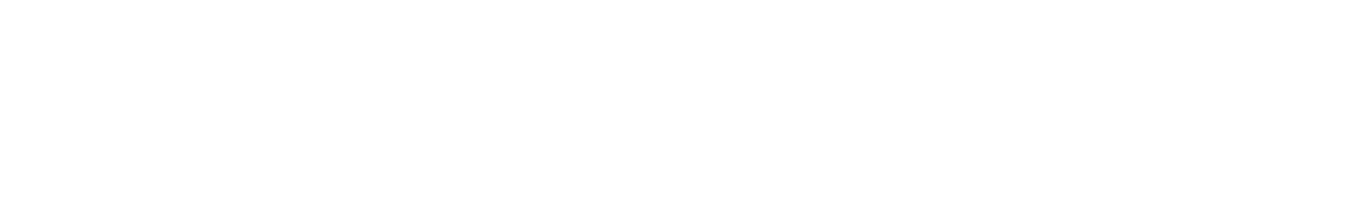
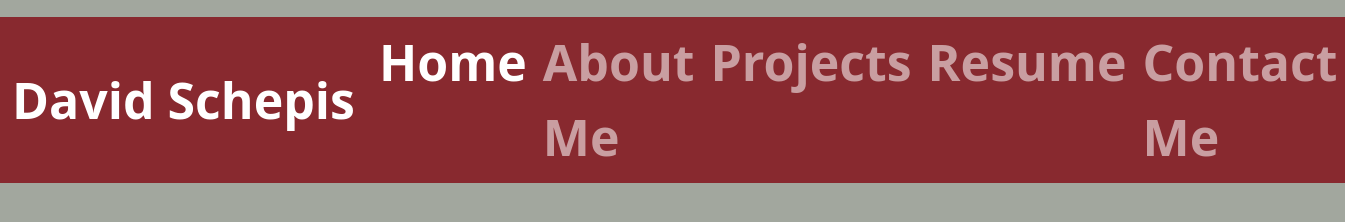
Before and after one commit to davidschepis/Portfolio, a plain HTML site: page index.html in a window 1280 px wide. Shown: the whole page, 1345 px wide, since content can reach past the window. Drawn offline with nearby package versions, Linux system fonts and the light colour scheme.

Commit message:
added navbar

```diff
--- /dev/null
+++ b/assets/css/style.css
@@ -0,0 +1,21 @@
+/*
+#334E58
+#88292F
+#A77464
+#A27E8E
+#A2A79E
+*/
+.navbar {
+    height: 200px;
+    font-size: 50px;
+}
+.navbar-brand {
+    font-size: 50px;
+}
+.navColor {
+    font-weight: bold;
+    background-color: #88292F;
+}
+body {
+    background-color: #A2A79E;
+}
--- a/index.html
+++ b/index.html
@@ -6,14 +6,52 @@
     <meta name="viewport" content="width=device-width, initial-scale=1">
     <link href="https://cdn.jsdelivr.net/npm/bootstrap@5.1.3/dist/css/bootstrap.min.css" rel="stylesheet"
         integrity="sha384-1BmE4kWBq78iYhFldvKuhfTAU6auU8tT94WrHftjDbrCEXSU1oBoqyl2QvZ6jIW3" crossorigin="anonymous">
-    <title>Portfolio</title>
+    <link href="./assets/css/style.css" rel="stylesheet">
+    <title>David's Portfolio</title>
 </head>
 
 <body>
+    <nav class="navbar navbar-expand-lg navbar-dark">
+        <div class="container-fluid navColor">
+            <a class="navbar-brand navColor" href="#">David Schepis</a>
+            <button class="navbar-toggler" type="button" data-bs-toggle="collapse" data-bs-target="#navbarNav"
+                aria-controls="navbarNav" aria-expanded="false" aria-label="Toggle navigation">
+                <span class="navbar-toggler-icon"></span>
+            </button>
+            <div class="collapse navbar-collapse" id="navbarNav">
+                <ul class="navbar-nav">
+                    <li class="nav-item">
+                        <a class="nav-link active navColor" aria-current="page" href="#">Home</a>
+                    </li>
+                    <li class="nav-item">
+                        <a class="nav-link navColor" href="#">About Me</a>
+                    </li>
+                    <li class="nav-item">
+                        <a class="nav-link navColor" href="#">Projects</a>
+                    </li>
+                    <li class="nav-item">
+                        <a class="nav-link navColor" href="#">Resume</a>
+                    </li>
+                    <li class="nav-item">
+                        <a class="nav-link navColor" href="#">Contact Me</a>
+                    </li>
+                </ul>
+            </div>
+        </div>
+    </nav>
+
+    <div class="row"></div>
+
+
+
+
+
+
+
 
     <script src="https://cdn.jsdelivr.net/npm/bootstrap@5.1.3/dist/js/bootstrap.bundle.min.js"
         integrity="sha384-ka7Sk0Gln4gmtz2MlQnikT1wXgYsOg+OMhuP+IlRH9sENBO0LRn5q+8nbTov4+1p"
         crossorigin="anonymous"></script>
-</body>
+    <script src="./assets/js/script.js"></script>
 
 </html>
```
Also changed, not shown: assets/js/script.js (added).
